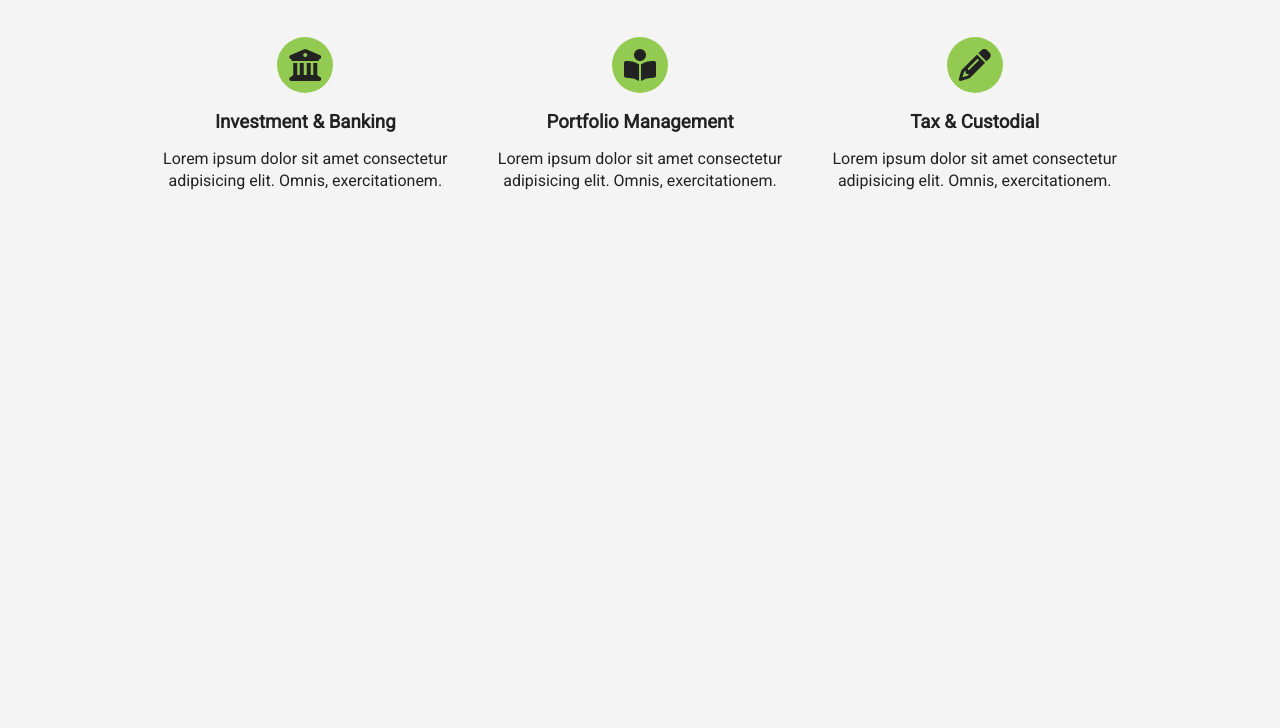
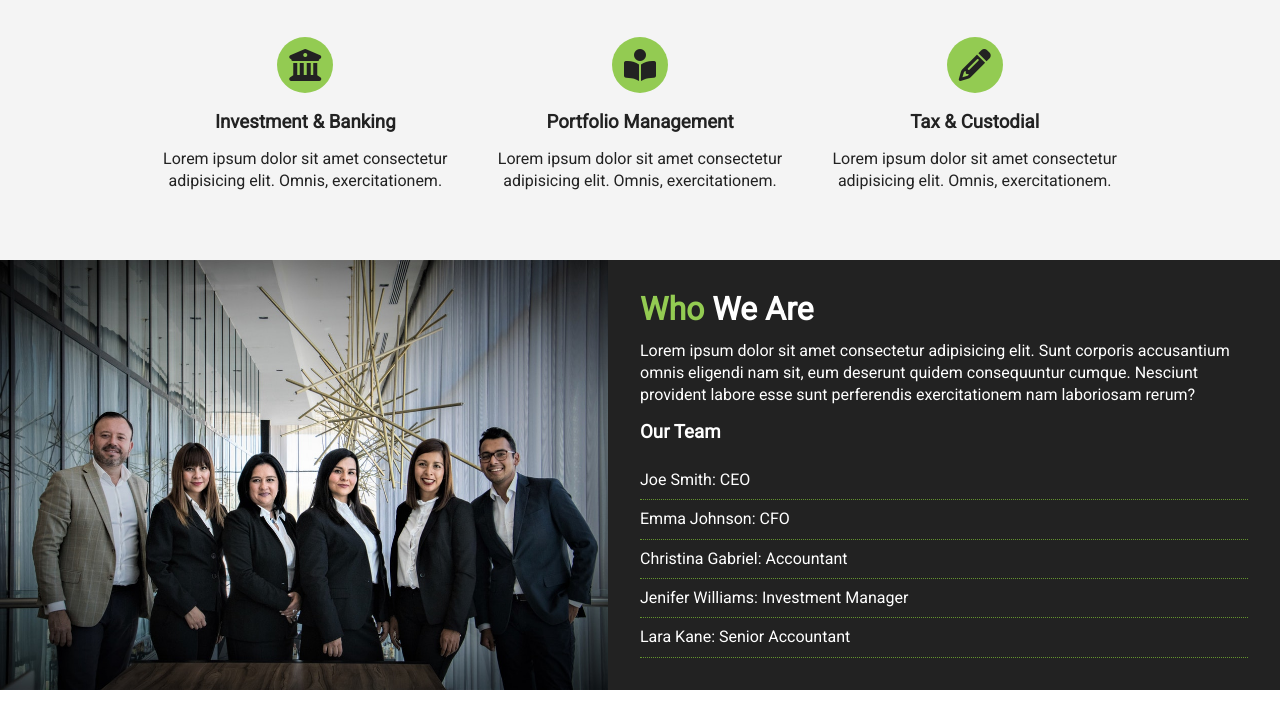
Before and after one commit to Oussama-Moussaoui/Home-Page-Website-Project---HTML-and-CSS, a plain HTML site: page index.html in a window 1280 px wide. Shown: the part 929-1657 px from the top of the page. After the commit the page ends 1619 px from the top, so only its background shows below. Drawn offline with Linux system fonts and the light colour scheme.

Commit message:
Added Who We Are section HTML&CSS

```diff
--- a/css/style.css
+++ b/css/style.css
@@ -26,7 +26,6 @@ p {
     margin: auto;
     padding: 0 2rem;
     overflow: hidden;
-    height: 200vh;
 }
 
 .primary-text {
@@ -89,6 +88,9 @@ p {
     color: #fff;
 }
 
+.p-1 { padding: 1.5rem; }
+.p-2 { padding: 2rem; }
+.p-3 { padding: 3rem; }
 .py-1 { padding: 1.5rem 0; }
 .py-2 { padding: 2rem 0; }
 .py-3 { padding: 3rem 0; }
@@ -173,3 +175,29 @@ h1 a {
     border-radius: 50%;
     background: #93cb52;
 }
+
+/* Section: Who We Are */
+#who {
+    display: flex;
+}
+
+#who div {
+    flex: 1;
+}
+
+#who .who-img {
+    background: url('../images/people.jpg') no-repeat center center/cover;
+}
+
+#who .who-content h3 {
+    margin-bottom: 1rem;
+}
+
+#who .who-content .list {
+    list-style: none;
+}
+
+#who .who-content .list li {
+    padding: 0.5rem 0;
+    border-bottom: #64942e 1px dotted;
+}
--- a/index.html
+++ b/index.html
@@ -66,5 +66,23 @@
             </div>
         </div>
     </section>
+
+    <!-- Section: Who We Are -->
+    <section id="who">
+        <div class="who-img"></div>
+        <div class="who-content bg-dark p-2">
+            <h2 class="m-heading"><span class="primary-text">Who</span> We Are</h2>
+            <p>Lorem ipsum dolor sit amet consectetur adipisicing elit. Sunt corporis accusantium omnis eligendi nam sit, eum deserunt quidem consequuntur cumque. Nesciunt provident labore esse sunt perferendis exercitationem nam laboriosam rerum?</p>
+            <h3>Our Team</h3>
+            <ul class="list">
+                <li>Joe Smith: CEO</li>
+                <li>Emma Johnson: CFO</li>
+                <li>Christina Gabriel: Accountant</li>
+                <li>Jenifer Williams: Investment Manager</li>
+                <li>Lara Kane: Senior Accountant</li>
+            </ul>
+        </div>
+    </section>
+
 </body>
 </html>
```
Also changed, not shown: images/logos/logo1.png, images/logos/logo5.png (deleted).
